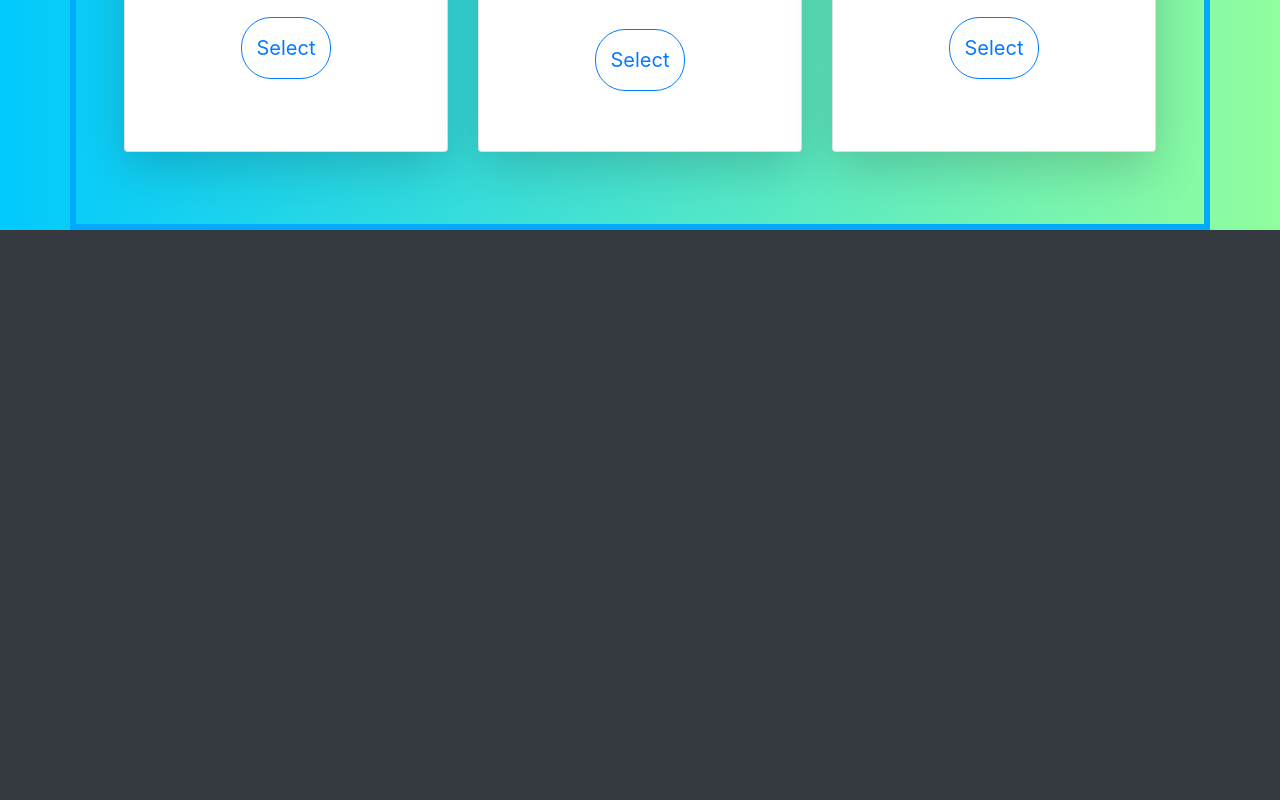
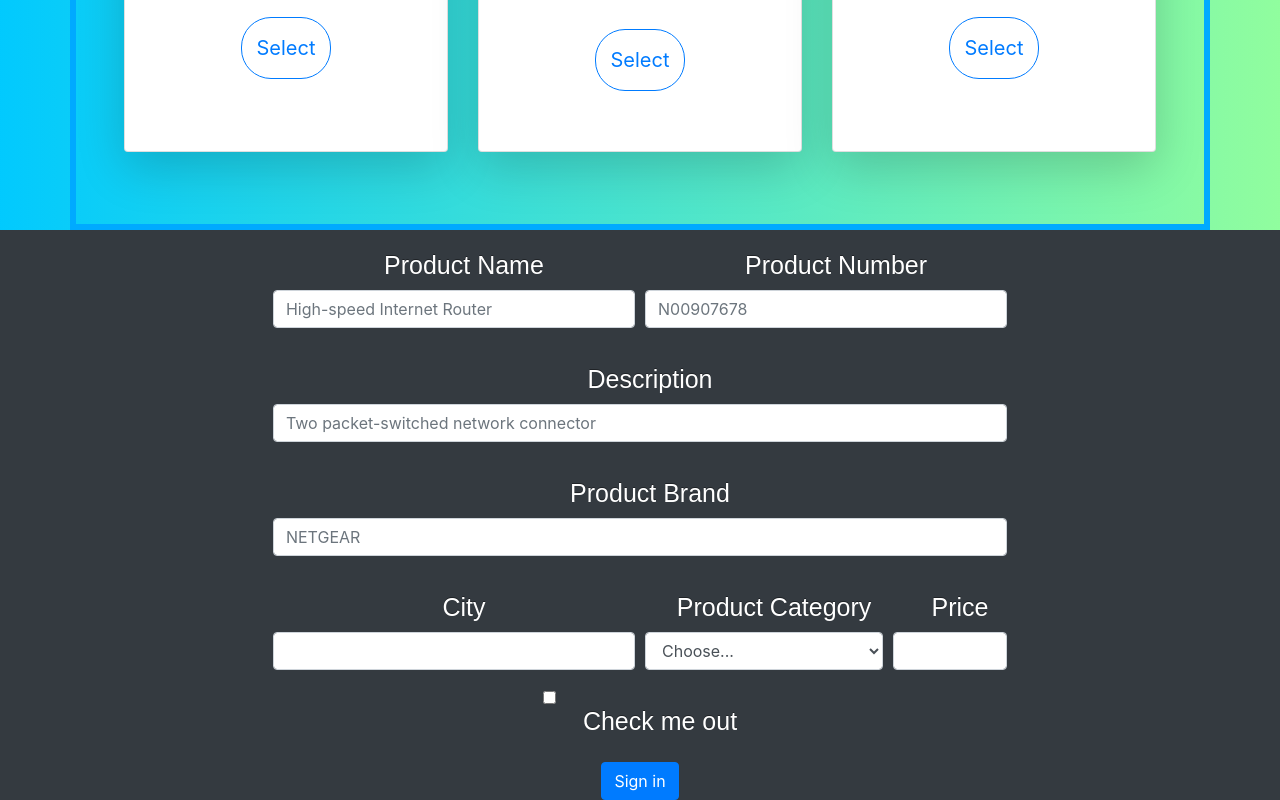
Before and after one commit to cyberbush/Best_Buy_CS360, a Vue app in the folder client/: page /vendor in a window 1280 px wide. Shown: the part 1457-2257 px from the top of the page. Before the commit the page ends 1687 px from the top, so only its background shows below. Built offline with nearby package versions, Linux system fonts and the light colour scheme.

Commit message:
Product Form

```diff
--- a/client/src/components/Vendor.vue
+++ b/client/src/components/Vendor.vue
@@ -178,15 +178,65 @@
         </div>
       </div>
     </div>
+  </div>
 
+  </div>
 </div>
 
-          </div>
+<form>
+<div class="container_page rounded-5">
+  <div class="row">
+  <div class="col-7 text-center mx-auto container-fluid">
+      <div class="form-row">
+        <div class="form-group col-md-6">
+          <label for="inputEmail4">Product Name</label>
+          <input type="email" class="form-control" id="inputEmail4" placeholder="High-speed Internet Router">
         </div>
+        <div class="form-group col-md-6">
+          <label for="inputPassword4">Product Number</label>
+          <input type="password" class="form-control" id="inputPassword4" placeholder="N00907678">
+        </div>
+      </div>
+      <div class="form-group">
+        <label for="inputAddress">Description</label>
+        <input type="text" class="form-control" id="inputAddress" placeholder="Two packet-switched network connector">
+      </div>
+      <div class="form-group">
+        <label for="inputAddress2">Product Brand</label>
+        <input type="text" class="form-control" id="inputAddress2" placeholder="NETGEAR">
+      </div>
+      <div class="form-row">
+        <div class="form-group col-md-6">
+          <label for="inputCity">City</label>
+          <input type="text" class="form-control" id="inputCity">
+        </div>
+        <div class="form-group col-md-4">
+          <label for="inputState">Product Category</label>
+          <select id="inputState" class="form-control">
+            <option selected>Choose...</option>
+            <option>...</option>
+          </select>
+        </div>
+        <div class="form-group col-md-2">
+          <label for="inputZip">Price</label>
+          <input type="text" class="form-control" id="inputZip">
+        </div>
+      </div>
+      <div class="form-group">
+        <div class="form-check">
+          <input class="form-check-input" type="checkbox" id="gridCheck">
+          <label class="form-check-label" for="gridCheck">
+            Check me out
+          </label>
+        </div>
+      </div>
+      <button type="submit" class="btn btn-primary">Sign in</button>
+    </div>
+  </div>
+  </div>
+</form>
 
-
-
-    </body>
+</body>
 </template>
 
 <script>
@@ -226,4 +276,9 @@
       background:#007bff;
     }
 
+    .px-2 {
+      padding-left: ($spacer * .45) !important;
+      padding-right: ($spacer * .45) !important;
+    }
+
 </style>
```
